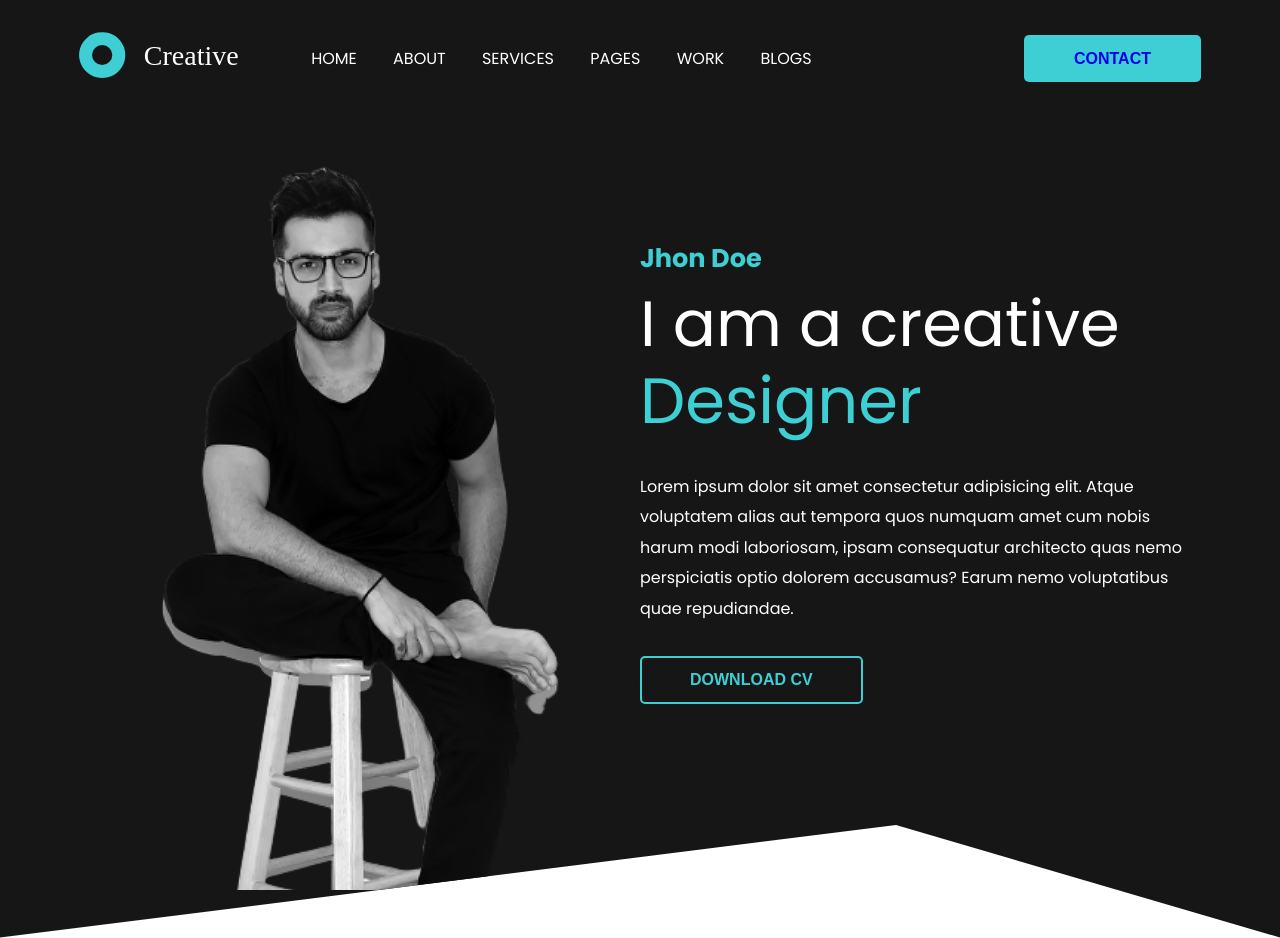
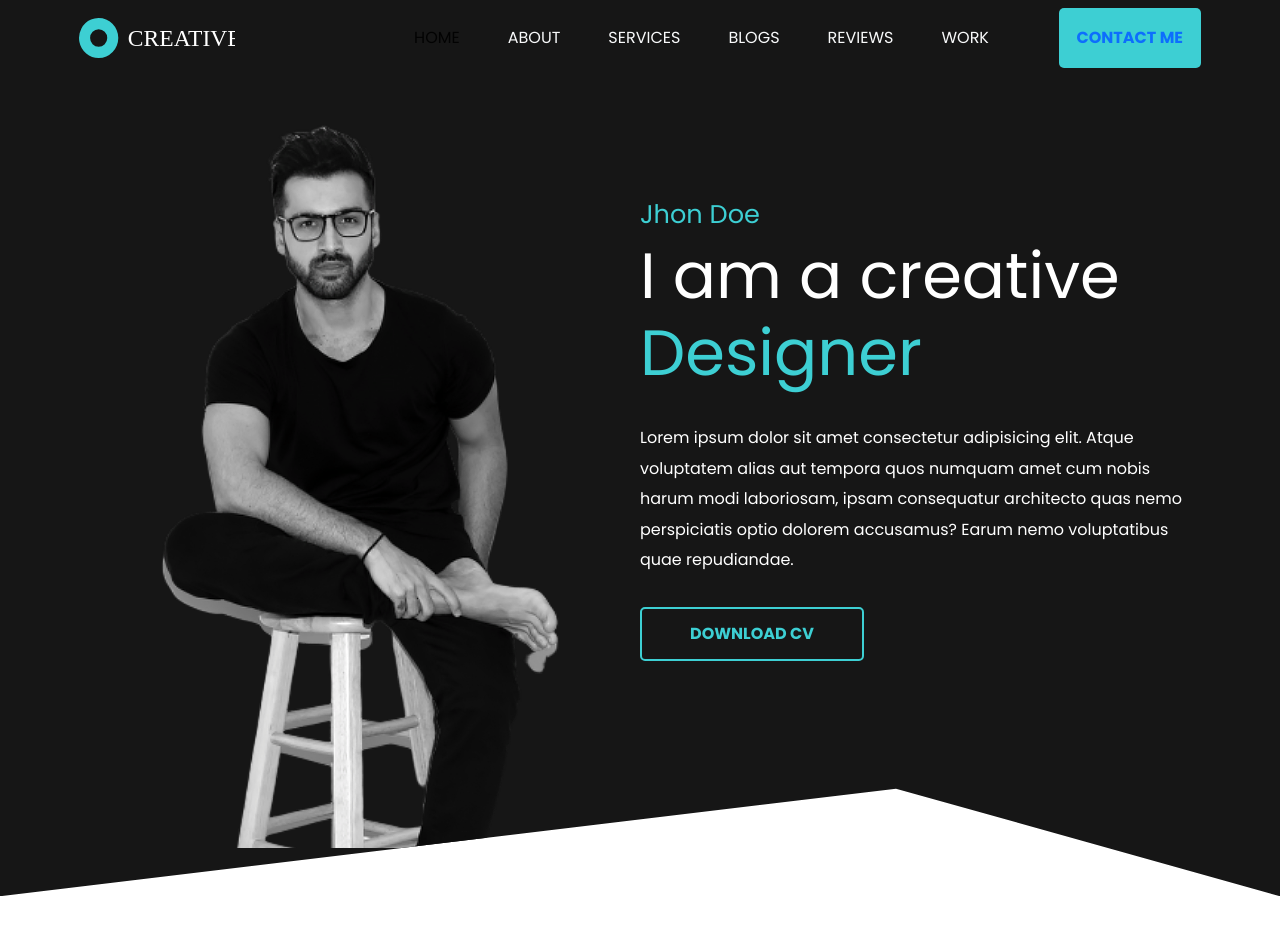
Before and after one commit to iasraful1971/amazing-portfolio, a plain HTML site: page index.html in a window 1280 px wide. Shown: the top 938 px of the page. Drawn offline with nearby package versions, Linux system fonts and the light colour scheme.

Commit message:
last change

```diff
--- a/css/style.css
+++ b/css/style.css
@@ -121,7 +121,19 @@ header {
 
 }
 
-header nav .left a {
+nav .fas {
+    color: #111;
+    background: #fff;
+    width: 50px;
+    height: 30px;
+    line-height: 30px;
+}
+
+nav .fas:hover {
+    background: aqua;
+}
+
+header nav .nav-link {
     color: var(--pure);
     text-decoration: none;
     margin-right: 2rem;
@@ -129,7 +141,7 @@ header nav .left a {
     transition: all .3s ease;
 }
 
-header nav .left a:hover {
+header nav .nav-link:hover {
     color: var(--primary);
 }
 
--- a/index.html
+++ b/index.html
@@ -6,6 +6,7 @@
     <meta name="viewport" content="width=device-width, initial-scale=1.0">
     <script src="https://kit.fontawesome.com/9eb42b8f58.js" crossorigin="anonymous"></script>
     <link rel="stylesheet" type="text/css" href="//cdn.jsdelivr.net/npm/slick-carousel@1.8.1/slick/slick.css"/>
+    <link href="https://cdn.jsdelivr.net/npm/bootstrap@5.0.2/dist/css/bootstrap.min.css" rel="stylesheet" integrity="sha384-EVSTQN3/azprG1Anm3QDgpJLIm9Nao0Yz1ztcQTwFspd3yD65VohhpuuCOmLASjC" crossorigin="anonymous">
     <link rel="stylesheet" href="css/style.css">
     <title>Amazing POrtfolio of a web developer</title>
 </head>
@@ -16,7 +17,7 @@
 <!-- header part -->
 <header>
     <div class="container">
-    <nav class="flex item-center justift-between">
+    <!-- <nav class="flex item-center justift-between">
         <div class="left flex item-center">
             <div class="branding">
                 <img src="./images/logo.svg" alt="">
@@ -33,7 +34,59 @@
         <div class="right" >
             <a href="#contact"><button  class="btn btn-primary">Contact</button></a>
         </div>
-    </nav>
+    </nav> -->
+
+
+
+
+    <nav class="navbar navbar-expand-lg navbar-light">
+          <a class="navbar-brand" href="#"> <img src="./images/logo-2.svg" class=" w-50" alt=""> </a>
+          <button class="navbar-toggler" type="button" data-bs-toggle="collapse" data-bs-target="#navbarSupportedContent" aria-controls="navbarSupportedContent" aria-expanded="false" aria-label="Toggle navigation">
+            <i class="fas fa-bars"></i>
+          </button>
+          <div class="collapse navbar-collapse" id="navbarSupportedContent">
+            <ul class="navbar-nav me-auto mb-2 mb-lg-0">
+              <li class="nav-item">
+                <a class="nav-link active" aria-current="page" href="index.html">Home</a>
+              </li>
+              <li class="nav-item">
+                <a class="nav-link text-light" href="#about">About</a>
+              </li>
+              <li class="nav-item">
+                <a class="nav-link text-light" href="#services">Services</a>
+              </li>
+              <li class="nav-item">
+                <a class="nav-link text-light" href="#blog">Blogs</a>
+              </li>
+              <li class="nav-item">
+                <a class="nav-link text-light" href="#reviews">Reviews</a>
+              </li>
+              <li class="nav-item">
+                <a class="nav-link text-light"  href="#work">Work</a>
+              </li>
+
+            </ul>
+
+          <a href="#contact">   <button class=" btn btn-primary p-3 btn-sm">Contact Me</button></a>
+          </div>
+      </nav>
+
+
+
+
+
+
+
+
+
+
+
+
+
+
+
+
+
 
     <div class="hero flex item-center justift-between"> <!-- hero -->
         <div class="left flex-1 flex justify-center">
@@ -331,6 +384,7 @@
 
 
 <!-- slick slider  -->
+<script src="https://cdn.jsdelivr.net/npm/bootstrap@5.0.2/dist/js/bootstrap.bundle.min.js" integrity="sha384-MrcW6ZMFYlzcLA8Nl+NtUVF0sA7MsXsP1UyJoMp4YLEuNSfAP+JcXn/tWtIaxVXM" crossorigin="anonymous"></script>
 <script type="text/javascript" src="//code.jquery.com/jquery-1.11.0.min.js"></script>
 <script type="text/javascript" src="//code.jquery.com/jquery-migrate-1.2.1.min.js"></script>
 <script type="text/javascript" src="//cdn.jsdelivr.net/npm/slick-carousel@1.8.1/slick/slick.min.js"></script>
```
